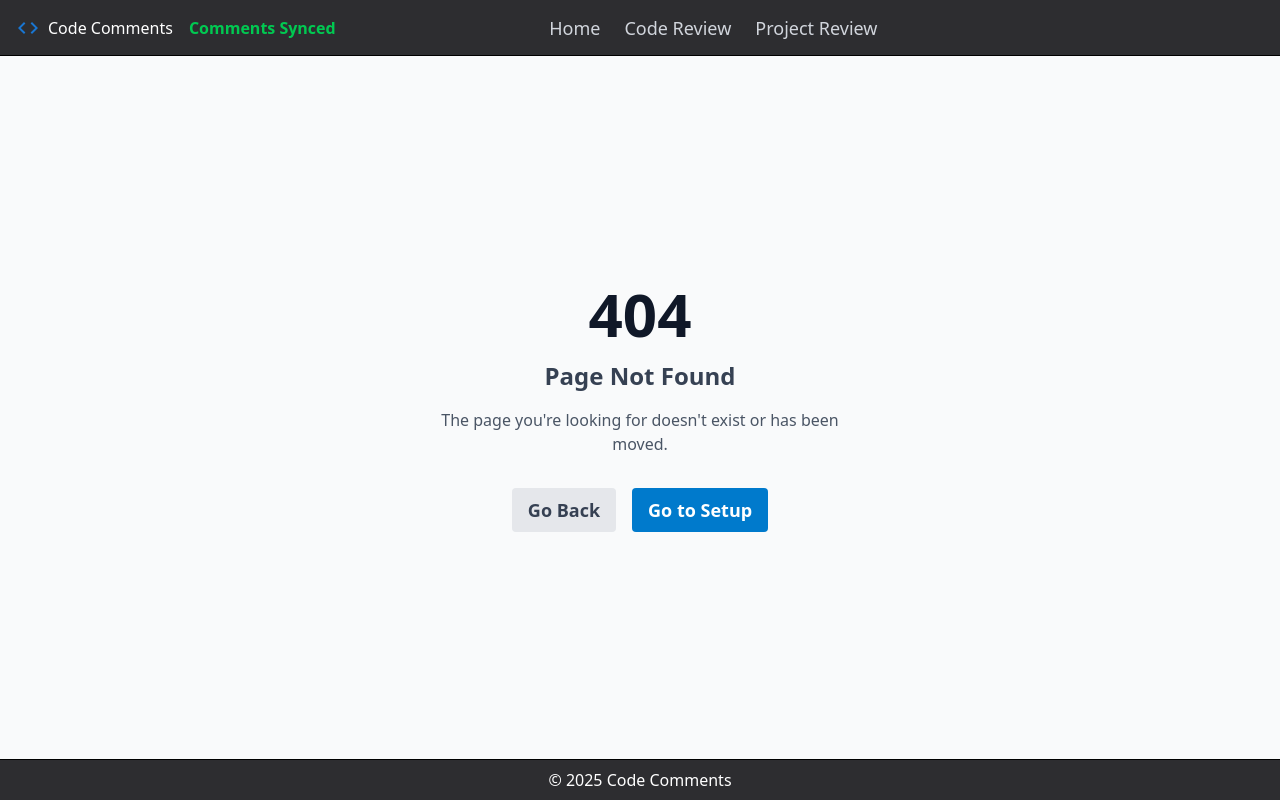
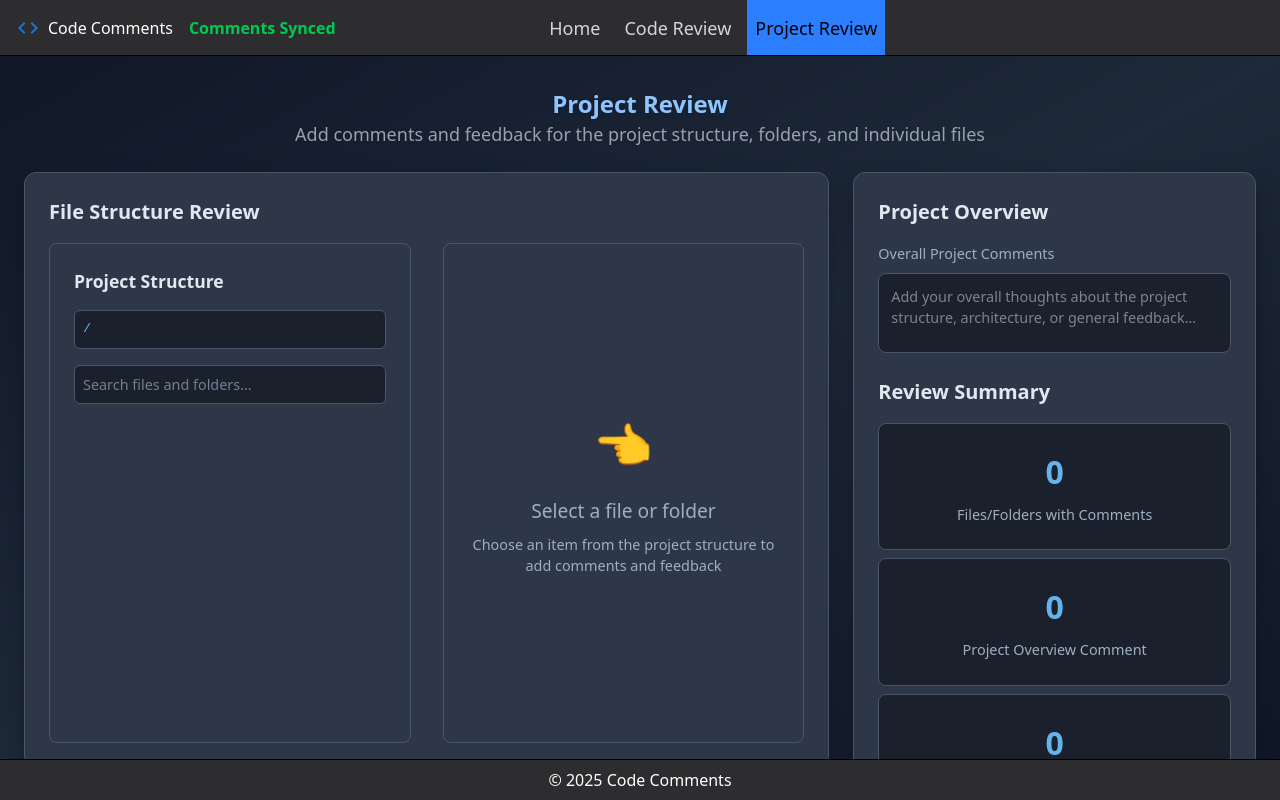
Before and after one commit to S1lence-z/code-comments-bachelor-thesis, a Vue app in the folder project/frontend/: page /review/project in a window 1280 px wide. Before the commit this address had no page. Built offline with nearby package versions, Linux system fonts and the light colour scheme.

Commit message:
feat: move project review page to deprecated

```diff
--- a/project/frontend/src/core/routes.ts
+++ b/project/frontend/src/core/routes.ts
@@ -1,32 +1,14 @@
 import HomePage from "../pages/SetupPage.vue";
 import CodeReviewPage from "../pages/CodeReviewPage.vue";
-import ProjectReviewPage from "../pages/ProjectReviewPage.vue";
+import ProjectReviewPage from "../deprecated/ProjectReviewPage.vue";
 import NotFoundPage from "../pages/NotFoundPage.vue";
 
 const routes = [
-	{
-		path: "/",
-		redirect: "/setup",
-	},
-	{
-		path: "/setup",
-		name: "Home",
-		component: HomePage,
-	},
-	{
-		path: "/code-review",
-		name: "Code Review",
-		component: CodeReviewPage,
-	},
-	{
-		path: "/project-review",
-		name: "Project Review",
-		component: ProjectReviewPage,
-	},
-	{
-		path: "/:pathMatch(.*)*",
-		component: NotFoundPage,
-	},
+	{ path: "/", redirect: "/setup" },
+	{ path: "/setup", name: "Home", component: HomePage },
+	{ path: "/review/code", name: "Code Review", component: CodeReviewPage },
+	{ path: "/review/project", name: "Project Review", component: ProjectReviewPage },
+	{ path: "/:pathMatch(.*)*", component: NotFoundPage },
 ];
 
 export const navigationRoutes = routes.filter((route) => route.name);
--- a/project/frontend/src/pages/ProjectReviewPage.vue
+++ b/project/frontend/src/deprecated/ProjectReviewPage.vue
@@ -6,8 +6,8 @@ import { type TreeNode } from "../types/githubTree";
 import type ICommentDto from "../../../shared/dtos/ICommentDto";
 import type IGetCommentsResponse from "../../../shared/api/IGetCommentsResponse";
 import { CommentType } from "../../../shared/enums/CommentType";
-import ProjectReviewSummary from "../components/ProjectReviewSummary.vue";
-import ProjectReviewFileExplorer from "../components/ProjectReviewFileExplorer.vue";
+import ProjectReviewSummary from "./ProjectReviewSummary.vue";
+import ProjectReviewFileExplorer from "./ProjectReviewFileExplorer.vue";
 
 const projectStructure = ref<TreeNode[]>([]);
 const shownProjectStructure = ref<TreeNode[]>([]);
```
Also changed, not shown: project/frontend/src/deprecated/ProjectReviewFileExplorer.vue (renamed from project/frontend/src/components/ProjectReviewFileExplorer.vue), project/frontend/src/deprecated/ProjectReviewSummary.vue (renamed from project/frontend/src/components/ProjectReviewSummary.vue).
